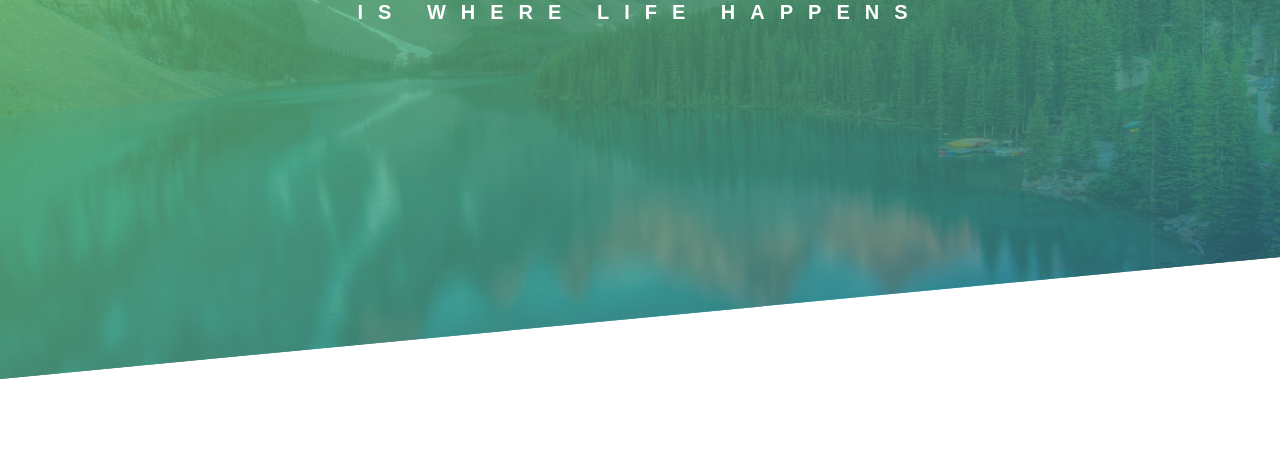
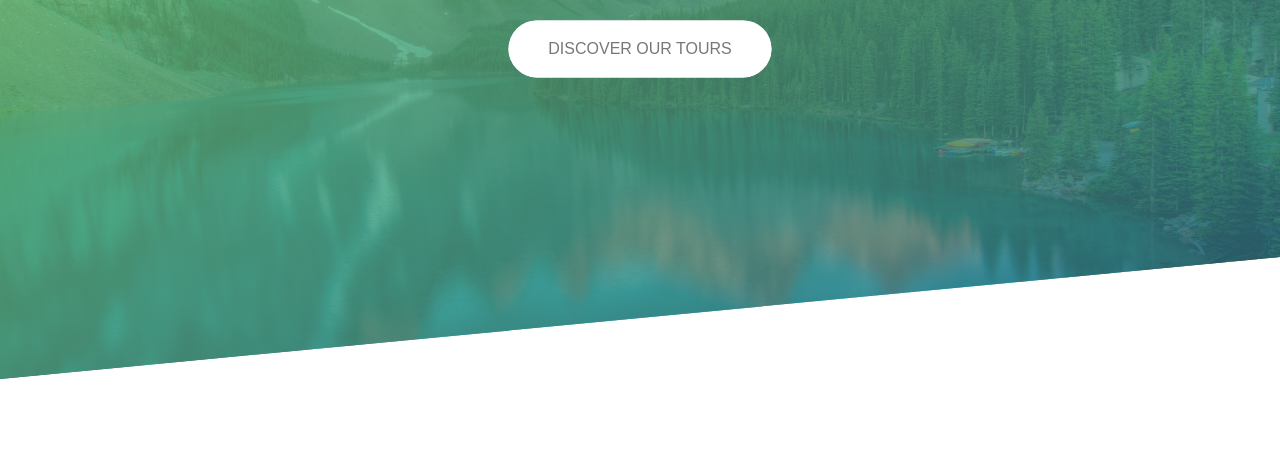
Before and after one commit to 005LuxmiSaini/learning_css_scss, a plain HTML site: page Natours_project/index.html in a window 1280 px wide. Shown: the part 343-800 px from the top of the page. Drawn offline with Linux system fonts and the light colour scheme.

Commit message:
save all

```diff
--- a/Natours_project/index.html
+++ b/Natours_project/index.html
@@ -9,7 +9,7 @@
 <body>
     <header class="header">
         <div class="logo-box">
-            <img src="/img.png" alt="logo" class="logo">
+            <img src="../images/img.png" alt="logo" class="logo">
 
         </div>
         <div class="txt-box">
@@ -17,6 +17,7 @@
             <span class="heading-primary-main">Outdoors</span>
             <span class="heading-primary-sub">Is where life happens</span>
         </h1>
+        <a href="#" class="btn btn-white btn-animated">Discover our tours</a>
         </div>
 
     </header>
--- a/Natours_project/style.css
+++ b/Natours_project/style.css
@@ -23,7 +23,7 @@ body{
 
 .header{
     height: 95vh;
-    background-image: linear-gradient(to right bottom,rgba(126, 213, 111, 0.8),rgba(40, 100, 131, 0.8)) , url(/nature.jpg);
+    background-image: linear-gradient(to right bottom,rgba(126, 213, 111, 0.8),rgba(40, 100, 131, 0.8)) , url(../images/nature.jpg);
     background-size: cover;
     background-position: top;
    clip-path: polygon(0 0, 100% 0, 100% 75vh, 0 95%);
@@ -43,20 +43,21 @@ body{
 
 }
 .logo:hover{
-
+    animation: moveInRight 1s ease-out;
 }
 .txt-box{
     position: absolute;
     top:40% ;
     left: 50%;
     transform: translate(-50% ,-50%);
+    text-align: center;
 }
 
 .heading-primary{
     color: #fff;
     text-transform: uppercase;
     backface-visibility: hidden;
-
+     margin-bottom: 40px;
 }
 
 .heading-primary-main{
@@ -113,3 +114,75 @@ body{
       transform: translate();
     }
 }
+
+@keyframes moveInBottom {
+    0% {
+        opacity: 0;
+        transform: translateY(30px) ;
+
+    }
+
+    80% {
+         transform: translate(10px);
+    }
+    100%{
+      opacity: 1;
+      transform: translate(0);
+    }
+}
+
+.btn:link,
+.btn:visited {
+       text-transform: uppercase;
+       text-decoration: none;
+       padding: 15px 40px;
+       display: inline-block;
+       border-radius: 100px;
+       transition: all;
+       position: relative;
+
+}
+
+.btn:hover {
+    transform: translateY(-3px);
+    box-shadow: 0 10px 20px rgba(0,0,0,.2);
+}
+
+.btn:active{
+    transform: translateY(-1px);
+    box-shadow: 0 5px 10px rgba(0,0,0,.2);
+
+}
+
+.btn-white{
+    background-color: #fff;
+    color: #777;
+}
+
+.btn::after{
+    content: "";
+    display: inline-block;
+    height: 100%;
+    width: 100%;
+    border-radius: 100px;
+    position: absolute;
+    top: 0;
+    left: 0;
+    z-index: -1;
+    transition: all .4s;
+
+}
+
+.btn-white::after{
+    background-color: #fff;
+}
+
+.btn:hover::after{
+    transform: scaleX(1.5) scaleY(1.6);
+    opacity: 0;
+
+}
+.btn-animated{
+    animation: moveInBottom .5s ease-out .75s;
+    animation-fill-mode: backwards;
+}
```
Also changed, not shown: images/img.png (renamed from img.png), images/nature.jpg (renamed from nature.jpg), 2 other files.
